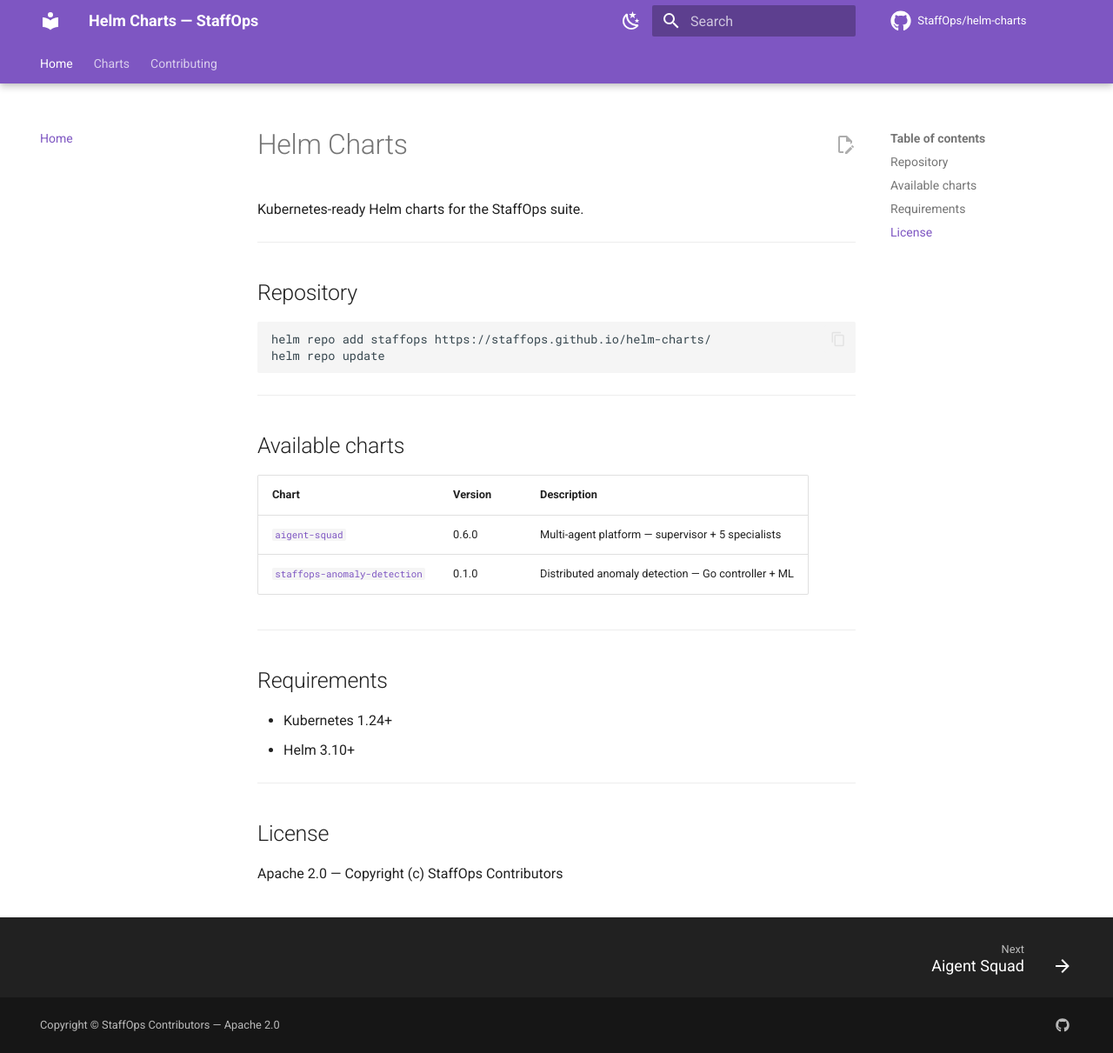
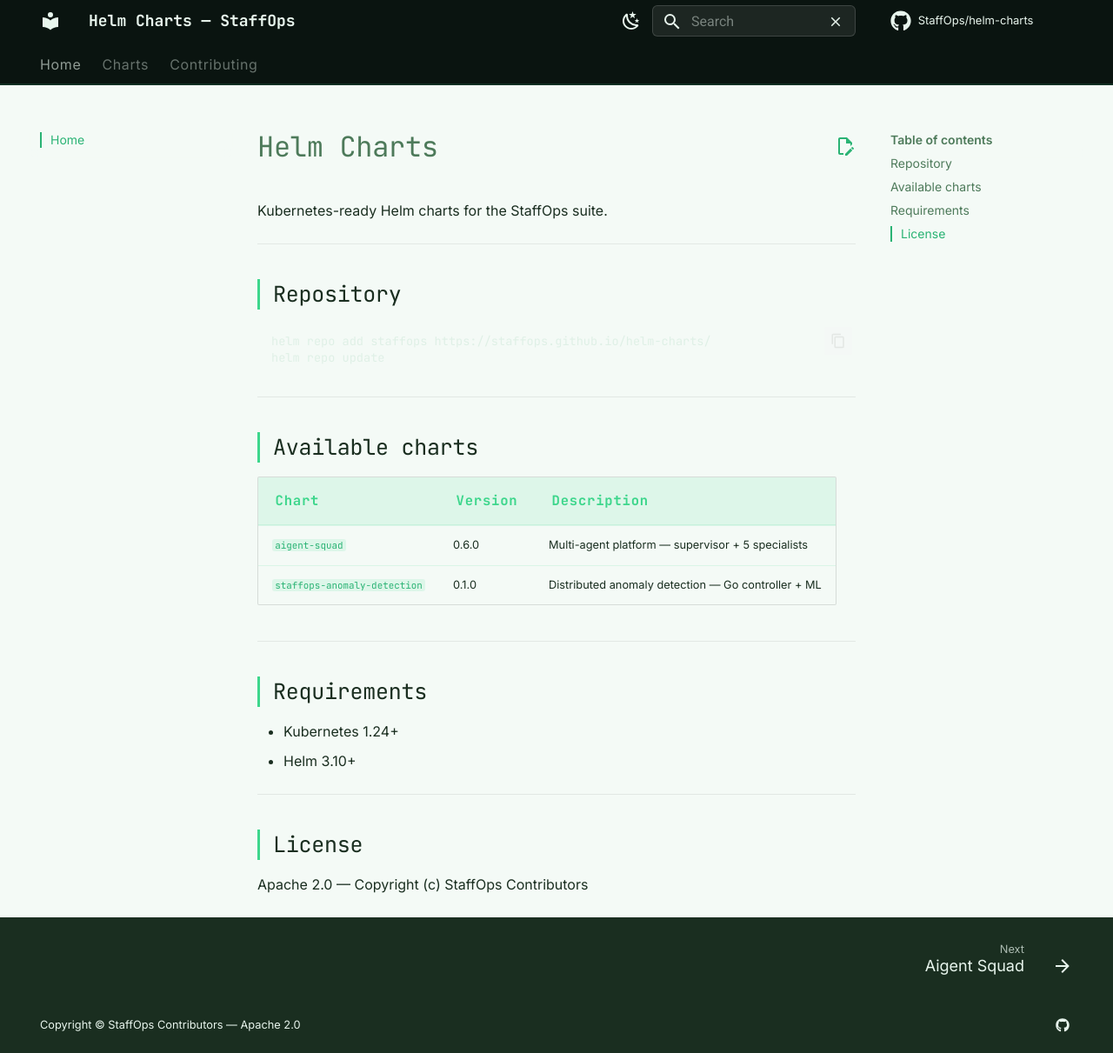
Before and after one commit to StaffOps/helm-charts, an MkDocs documentation site: the page built from docs/index.md, in a window 1280 px wide and 1211 px high. Shown: the whole window at 87% size. Built offline with MkDocs 1.6.1 and Material for MkDocs 9.7.7, drawn with Linux system fonts in a browser that asks for light colours; comment, search, counter and statistics services are not loaded.

Commit message:
docs: apply StaffOps brand theme
- Apply StaffOps brand CSS (JetBrains Mono, Inter, circuit green #3dd68c)
- Set theme palette to primary/accent custom with media-based dark/light

Co-Authored-By: Claude Sonnet 4.6 <noreply@anthropic.com>

```diff
--- /dev/null
+++ b/docs/stylesheets/extra.css
@@ -0,0 +1,129 @@
+/* ─── Fonts ─────────────────────────────────────────────────────────────── */
+@import url('https://fonts.googleapis.com/css2?family=JetBrains+Mono:wght@400;700&family=Inter:wght@400;500;600&display=swap');
+
+/* ─── Brand tokens ───────────────────────────────────────────────────────── */
+:root {
+  --so-green:       #3dd68c;
+  --so-green-dim:   #2ab374;
+  --so-green-glow:  rgba(61, 214, 140, 0.12);
+  --so-bg:          #0b1710;
+  --so-surface:     #0f1e14;
+  --so-surface2:    #162519;
+  --so-border:      rgba(61, 214, 140, 0.14);
+  --so-text:        #dff0e6;
+  --so-text-dim:    #7ea98a;
+  --so-font-mono:   'JetBrains Mono', 'Fira Code', monospace;
+  --so-font-body:   'Inter', system-ui, sans-serif;
+}
+
+/* ─── Global overrides ───────────────────────────────────────────────────── */
+body { font-family: var(--so-font-body); }
+
+[data-md-color-scheme=slate] {
+  --md-default-bg-color:           var(--so-bg);
+  --md-default-bg-color--light:    var(--so-surface);
+  --md-default-bg-color--lighter:  var(--so-surface2);
+  --md-default-fg-color:           var(--so-text);
+  --md-default-fg-color--light:    var(--so-text-dim);
+  --md-code-bg-color:              var(--so-surface);
+  --md-typeset-a-color:            var(--so-green);
+}
+
+[data-md-color-primary=custom] {
+  --md-primary-fg-color:       var(--so-green);
+  --md-primary-bg-color:       var(--so-bg);
+  --md-primary-bg-color--light: rgba(11,23,16,.7);
+}
+[data-md-color-accent=custom] {
+  --md-accent-fg-color: var(--so-green);
+}
+
+/* ─── Header — always dark regardless of scheme ──────────────────────────── */
+.md-header {
+  background: #0a1410 !important;
+  border-bottom: 1px solid var(--so-border);
+  box-shadow: none;
+}
+.md-header__title { font-family: var(--so-font-mono); font-weight: 700; color: #e8f5ed !important; }
+.md-header__button { color: #e8f5ed !important; opacity: 1 !important; }
+.md-header__button:hover { color: var(--so-green) !important; }
+.md-header__button.md-logo img { height: 30px; width: 30px; }
+.md-header__source { color: #e8f5ed !important; }
+.md-header__source .md-source { color: #e8f5ed !important; }
+
+/* Search bar */
+.md-search__form {
+  background: rgba(255,255,255,.08) !important;
+  border: 1px solid rgba(255,255,255,.15) !important;
+  border-radius: 6px !important;
+}
+.md-search__input { color: #e8f5ed !important; }
+.md-search__input::placeholder { color: rgba(232,245,237,.45) !important; }
+.md-search__icon { color: #e8f5ed !important; opacity: 1 !important; }
+.md-search__icon:hover { color: var(--so-green) !important; }
+
+/* ─── Nav tabs — always dark ─────────────────────────────────────────────── */
+.md-tabs { background: #0a1410 !important; border-bottom: 1px solid var(--so-border); }
+.md-tabs__link { color: rgba(232,245,237,.6) !important; font-family: var(--so-font-body); font-size: .8rem; letter-spacing: .04em; }
+.md-tabs__link--active,
+.md-tabs__link:hover { color: var(--so-green) !important; }
+
+/* ─── Dark mode content ──────────────────────────────────────────────────── */
+[data-md-color-scheme=slate] .md-nav__link { color: var(--so-text-dim); }
+[data-md-color-scheme=slate] .md-nav__link--active,
+[data-md-color-scheme=slate] .md-nav__link:hover { color: var(--so-green); }
+[data-md-color-scheme=slate] .md-nav__link--active { border-left: 2px solid var(--so-green); padding-left: .5rem; }
+
+/* ─── Light mode content ─────────────────────────────────────────────────── */
+[data-md-color-scheme=default] {
+  --md-default-fg-color:        #1a2e20;
+  --md-default-fg-color--light: #4d7a5a;
+  --md-default-bg-color:        #f4faf6;
+  --md-code-bg-color:           #e8f5ed;
+  --md-typeset-a-color:         #2ab374;
+}
+[data-md-color-scheme=default] .md-nav__link { color: #4d7a5a; }
+[data-md-color-scheme=default] .md-nav__link--active,
+[data-md-color-scheme=default] .md-nav__link:hover { color: #2ab374; }
+[data-md-color-scheme=default] .md-nav__link--active { border-left: 2px solid #2ab374; padding-left: .5rem; }
+[data-md-color-scheme=default] .md-footer { background: #1a2e20; }
+[data-md-color-scheme=default] .md-footer-meta { background: #1a2e20; }
+[data-md-color-scheme=default] .md-footer * { color: #e8f5ed !important; }
+
+/* ─── Content headings ───────────────────────────────────────────────────── */
+.md-typeset h1,
+.md-typeset h2,
+.md-typeset h3 { font-family: var(--so-font-mono); }
+.md-typeset h2 { border-left: 3px solid var(--so-green); padding-left: .75rem; }
+
+/* ─── Links & code ───────────────────────────────────────────────────────── */
+.md-typeset a { color: var(--so-green); }
+.md-typeset a:hover { color: #6ee7aa; }
+[data-md-color-scheme=default] .md-typeset a { color: #2ab374; }
+[data-md-color-scheme=default] .md-typeset a:hover { color: var(--so-green); }
+.md-typeset code {
+  font-family: var(--so-font-mono);
+  color: var(--so-green);
+  background: var(--so-green-glow);
+  border-radius: 3px;
+}
+.md-typeset pre > code { color: var(--so-text); background: transparent; }
+
+/* ─── Tables ─────────────────────────────────────────────────────────────── */
+.md-typeset table:not([class]) th {
+  background: var(--so-green-glow);
+  color: var(--so-green);
+  font-family: var(--so-font-mono);
+  font-size: .78rem;
+  letter-spacing: .05em;
+  border-bottom: 1px solid var(--so-border);
+}
+.md-typeset table:not([class]) td { border-color: var(--so-border); }
+
+/* ─── Footer (dark mode) ─────────────────────────────────────────────────── */
+[data-md-color-scheme=slate] .md-footer { background: var(--so-bg); border-top: 1px solid var(--so-border); }
+[data-md-color-scheme=slate] .md-footer-meta { background: var(--so-bg); }
+
+@media (prefers-reduced-motion: reduce) {
+  .so-card { transition: none; }
+}
--- a/mkdocs.yml
+++ b/mkdocs.yml
@@ -10,15 +10,15 @@ theme:
   palette:
     - media: "(prefers-color-scheme: light)"
       scheme: default
-      primary: deep purple
-      accent: indigo
+      primary: custom
+      accent: custom
       toggle:
         icon: material/weather-night
         name: Switch to dark mode
     - media: "(prefers-color-scheme: dark)"
       scheme: slate
-      primary: deep purple
-      accent: indigo
+      primary: custom
+      accent: custom
       toggle:
         icon: material/weather-sunny
         name: Switch to light mode
@@ -58,6 +58,9 @@ markdown_extensions:
   - toc:
       permalink: true
 
+extra_css:
+  - stylesheets/extra.css
+
 extra:
   social:
     - icon: fontawesome/brands/github
```
